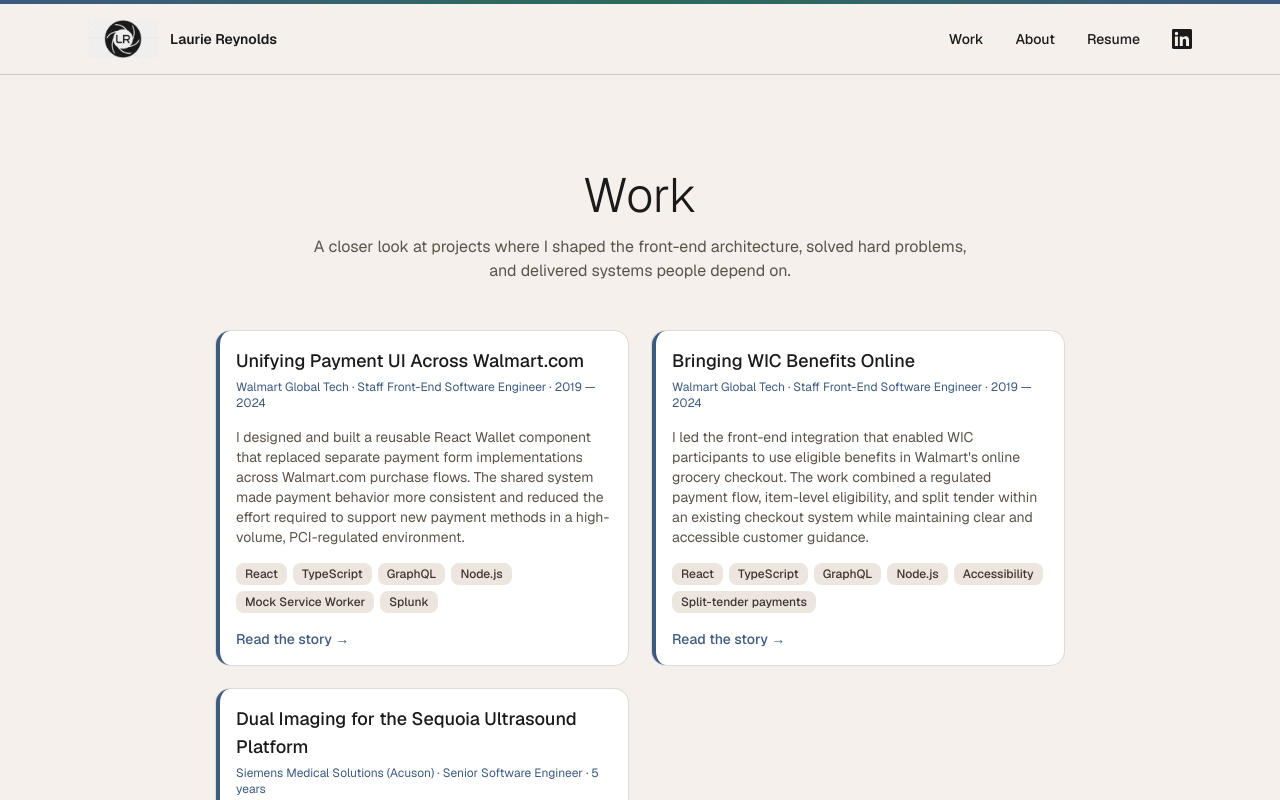
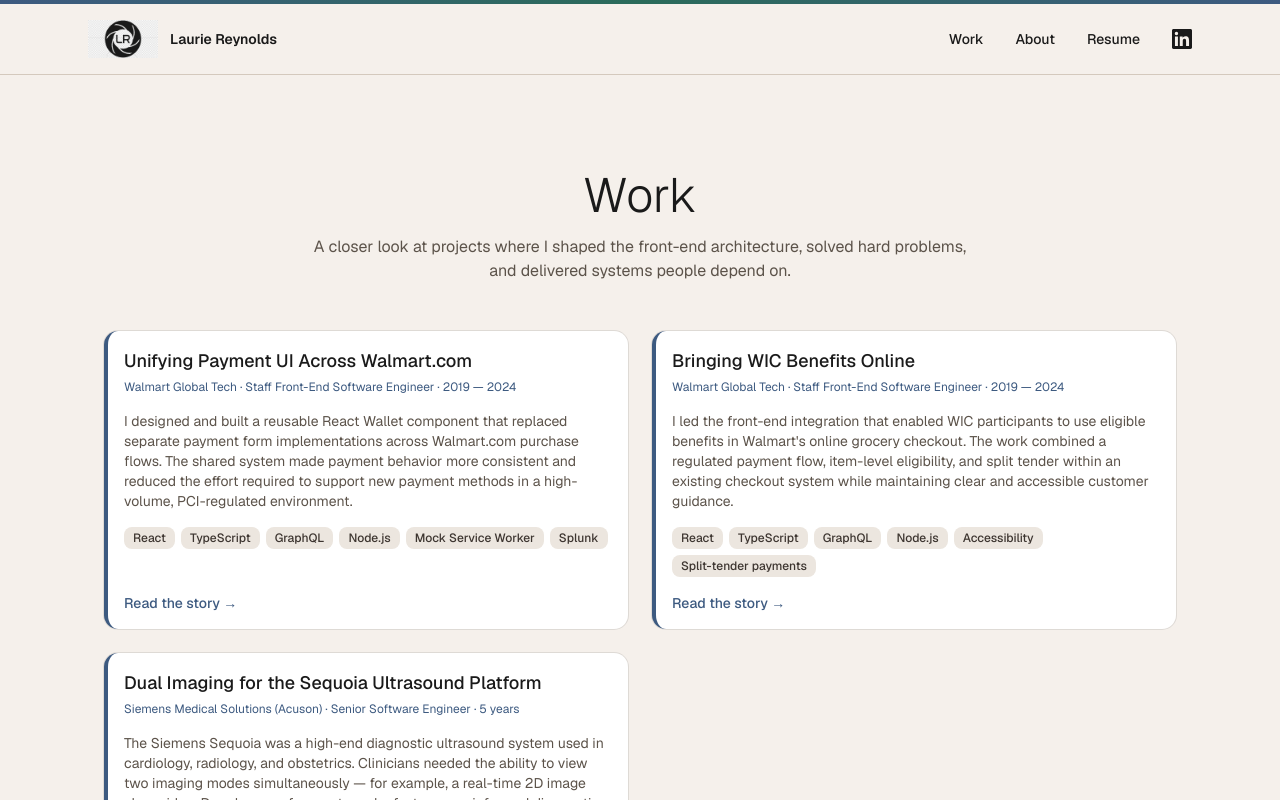
Before and after one commit to lsr-explore/laurie-reynolds-portfolio, a Next.js app: page /work in a window 1280 px wide. Shown: the top 800 px of the page. Built offline with nearby package versions, Linux system fonts and the light colour scheme.

Commit message:
consistent width on all pages and fix print layout

```diff
--- a/app/globals.css
+++ b/app/globals.css
@@ -93,3 +93,63 @@
     @apply font-sans scroll-smooth;
   }
 }
+
+/* Shared page edge: slightly inset from the header's 1.5rem padding. */
+@layer components {
+  .page-container {
+    @apply mx-auto w-full max-w-6xl px-8 md:px-10;
+  }
+}
+
+/* Story printouts use physical page margins instead of the screen reading column. */
+@page story {
+  margin: 0.75in 0.5in;
+}
+
+@media print {
+  body:has(.story-print) {
+    page: story;
+    display: block;
+    background: white;
+  }
+
+  body:has(.story-print) > header,
+  body:has(.story-print) > footer,
+  body:has(.story-print) > a,
+  body:has(.story-print) > div[aria-hidden="true"],
+  .story-print > a,
+  .story-print button {
+    display: none;
+  }
+
+  .story-print {
+    max-width: none;
+    width: 100%;
+    margin: 0;
+    padding: 0;
+  }
+
+  .story-print > header {
+    margin-top: 0;
+  }
+
+  .story-print > section {
+    margin-top: 20pt;
+  }
+
+  .story-print > [data-slot="separator"] {
+    margin-block: 20pt;
+  }
+
+  .story-print h1,
+  .story-print h2,
+  .story-print h3 {
+    break-after: avoid;
+  }
+
+  .story-print p,
+  .story-print li {
+    orphans: 3;
+    widows: 3;
+  }
+}
--- a/app/resume/page.tsx
+++ b/app/resume/page.tsx
@@ -194,7 +194,7 @@
 
 export default function ResumePage() {
   return (
-    <section className="mx-auto max-w-4xl px-6 py-16 md:py-24">
+    <section className="page-container py-16 md:py-24">
       <div className="mb-12 flex flex-col items-center gap-4 text-center sm:flex-row sm:justify-between sm:text-left">
         <div>
           <h1 className="text-4xl font-light md:text-5xl">Resume</h1>
--- a/app/work/[slug]/page.tsx
+++ b/app/work/[slug]/page.tsx
@@ -49,7 +49,7 @@
   }
 
   return (
-    <article className="mx-auto max-w-3xl px-6 py-16 md:py-24">
+    <article className="story-print page-container py-16 md:py-24">
       <Link
         href="/work"
         className="inline-flex items-center gap-1.5 text-sm font-medium text-primary hover:underline"
--- a/app/work/page.tsx
+++ b/app/work/page.tsx
@@ -12,7 +12,7 @@
 
 export default function WorkPage() {
   return (
-    <section className="mx-auto max-w-4xl px-6 py-16 md:py-24">
+    <section className="page-container py-16 md:py-24">
       <h1 className="mb-4 text-center font-sans text-4xl font-light md:text-5xl">
         Work
       </h1>
--- a/components/sections/bio-section.tsx
+++ b/components/sections/bio-section.tsx
@@ -2,7 +2,7 @@
 
 export function BioSection() {
   return (
-    <section className="mx-auto max-w-6xl px-6">
+    <section className="page-container">
       <h1 className="mb-8 md:mb-10 text-center font-sans text-4xl font-light md:text-5xl">
         About
       </h1>
--- a/components/sections/companies-section.tsx
+++ b/components/sections/companies-section.tsx
@@ -4,7 +4,7 @@
 export function CompaniesSection() {
   return (
     <section>
-      <div className="mx-auto max-w-6xl px-6">
+      <div className="page-container">
         <h2 className="text-center font-sans text-3xl font-light md:text-4xl">
           Organizations I&apos;ve Worked With
         </h2>
--- a/components/sections/hero-section.tsx
+++ b/components/sections/hero-section.tsx
@@ -7,7 +7,7 @@
 
 export function HeroSection() {
   return (
-    <section className="mx-auto max-w-6xl px-6">
+    <section className="page-container">
       <div className="grid grid-cols-1 items-center gap-8 md:grid-cols-2 md:gap-10 lg:gap-16">
         {/* Text */}
         <div className="min-w-0 space-y-6">
--- a/components/sections/how-i-work-section.tsx
+++ b/components/sections/how-i-work-section.tsx
@@ -106,7 +106,7 @@
 export function HowIWorkSection() {
   return (
     <section>
-      <div className="mx-auto max-w-6xl px-6">
+      <div className="page-container">
         <div className="mx-auto max-w-2xl text-center">
           <h2 className="font-sans text-3xl font-light md:text-4xl">
             How I Work
--- a/components/sections/impact-section.tsx
+++ b/components/sections/impact-section.tsx
@@ -4,7 +4,7 @@
 export function ImpactSection() {
   return (
     <section id="impact">
-      <div className="mx-auto max-w-6xl px-6">
+      <div className="page-container">
         <div className="mx-auto max-w-2xl text-center">
           <h2 className="font-sans text-3xl font-light md:text-4xl">
             Where I&apos;ve Made an Impact
--- a/components/sections/inspiration-section.tsx
+++ b/components/sections/inspiration-section.tsx
@@ -4,7 +4,7 @@
 export function InspirationSection() {
   return (
     <section>
-      <div className="mx-auto max-w-6xl px-6">
+      <div className="page-container">
         <div className="mx-auto max-w-2xl text-center">
           <h2 className="font-sans text-3xl font-light md:text-4xl">
             What keeps me inspired
--- a/components/sections/skills-section.tsx
+++ b/components/sections/skills-section.tsx
@@ -5,7 +5,7 @@
 export function SkillsSection() {
   return (
     <section>
-      <div className="mx-auto max-w-6xl px-6">
+      <div className="page-container">
         <h2 className="text-center font-sans text-3xl font-light md:text-4xl">
           Skills
         </h2>
```
